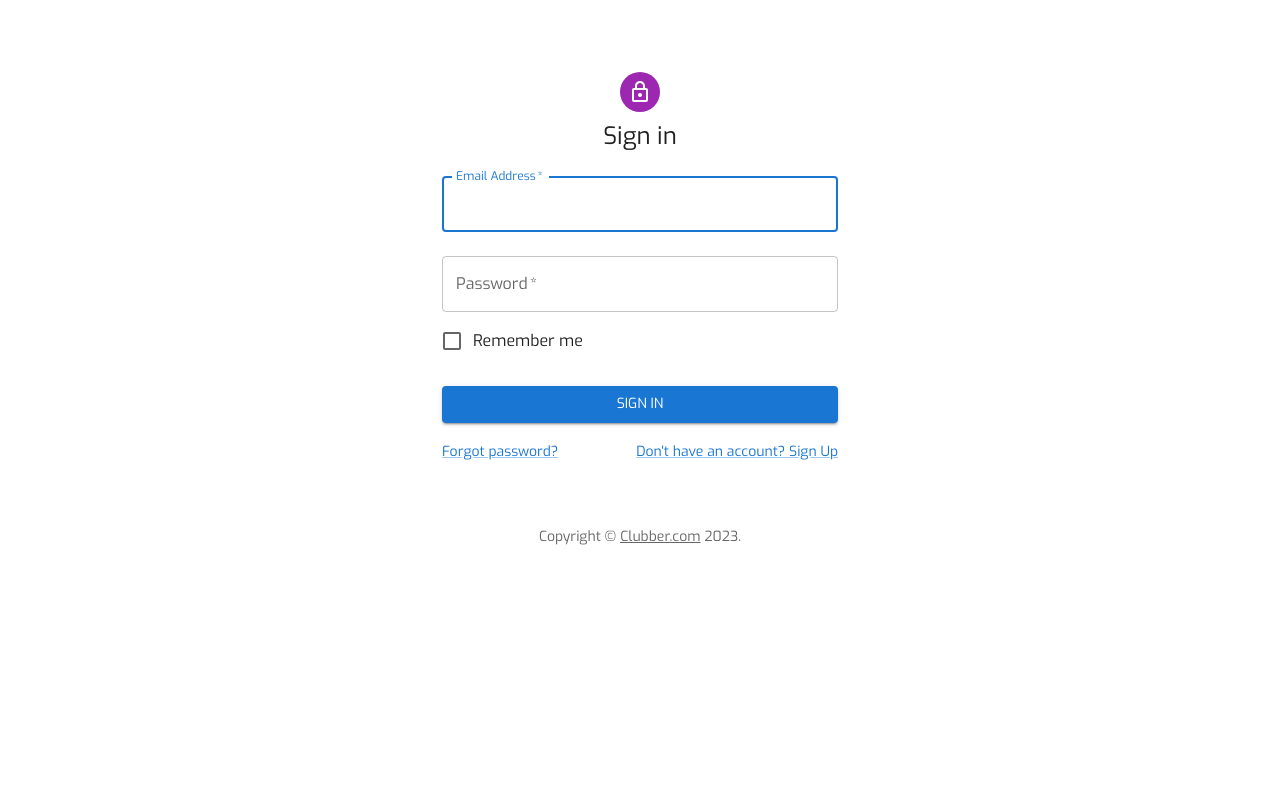
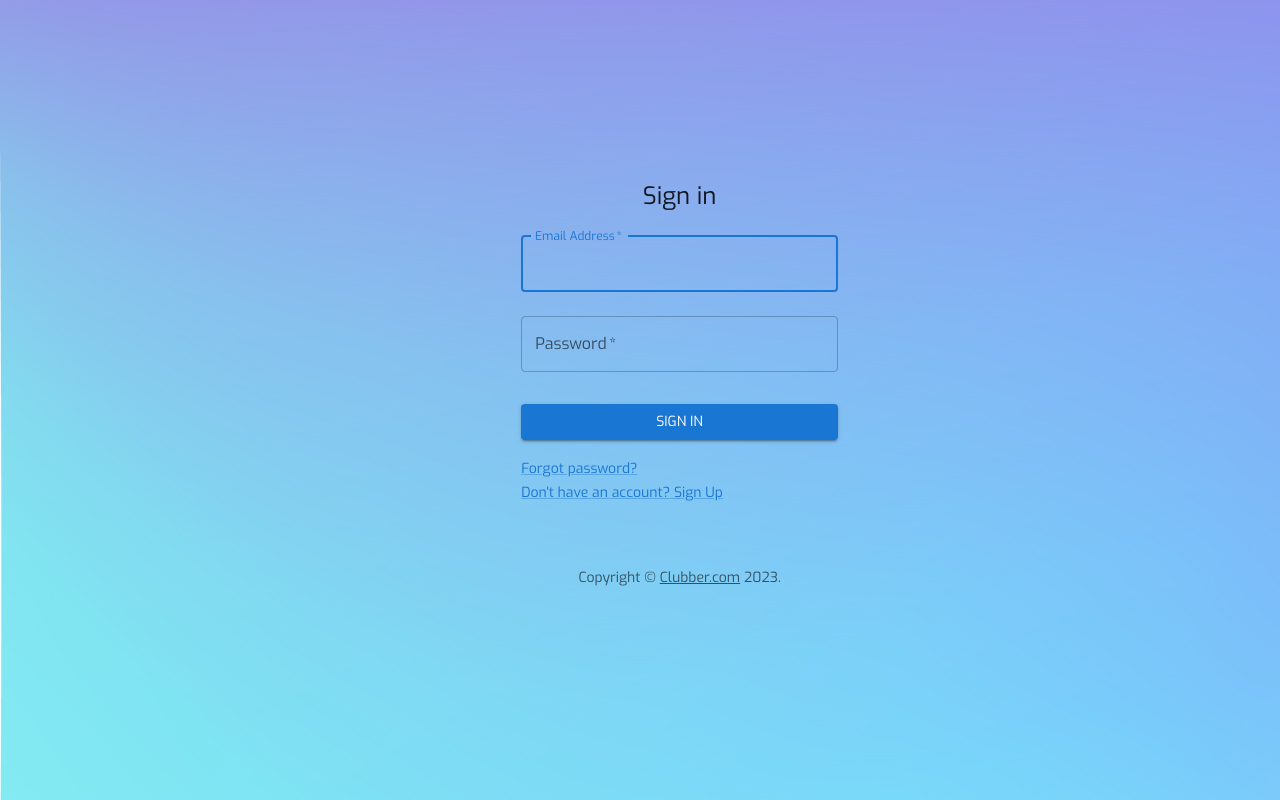
Before and after one commit to MrSurenK/Clubber, a React (Vite) app in the folder front-end/Clubber CRM/: page / in a window 1280 px wide. Built offline with nearby package versions, Linux system fonts and the light colour scheme.

Commit message:
Login page done

```diff
--- a/front-end/Clubber CRM/src/LoginSignUp/Login.jsx
+++ b/front-end/Clubber CRM/src/LoginSignUp/Login.jsx
@@ -3,15 +3,13 @@
 import Button from "@mui/material/Button";
 import CssBaseline from "@mui/material/CssBaseline";
 import TextField from "@mui/material/TextField";
-import FormControlLabel from "@mui/material/FormControlLabel";
-import Checkbox from "@mui/material/Checkbox";
 import Link from "@mui/material/Link";
 import Grid from "@mui/material/Grid";
 import Box from "@mui/material/Box";
-import LockOutlinedIcon from "@mui/icons-material/LockOutlined";
 import Typography from "@mui/material/Typography";
 import Container from "@mui/material/Container";
 import { createTheme, ThemeProvider } from "@mui/material/styles";
+import styles from "./styles.module.css";
 
 function Copyright(props) {
   return (
@@ -50,21 +48,31 @@
   };
 
   return (
+    <div className={styles.container}>
       <ThemeProvider theme={customTheme}>
-      <Container component="main" maxWidth="xs">
+        <Container component="main" maxWidth="xs" styles>
           <CssBaseline />
           <Box
             sx={{
-            marginTop: 8,
+              display: "flex",
+              flexDirection: "column",
+
+              alignItems: "flex-start",
+              justifyContent: "center", // Center vertically
+              height: "100vh", // Adjusted the height of the containe
+              paddingLeft: "20%", // Added left padding to move content to the left
+            }}
+          >
+            <Box
+              sx={{
+                marginTop: 0,
                 display: "flex",
                 flexDirection: "column",
                 alignItems: "center",
                 fontFamily: "Exo",
+                justifyContent: "center",
               }}
             >
-          <Avatar sx={{ m: 1, bgcolor: "secondary.main" }}>
-            <LockOutlinedIcon />
-          </Avatar>
               <Typography component="h1" variant="h5">
                 Sign in
               </Typography>
@@ -94,10 +102,6 @@
                   id="password"
                   autoComplete="current-password"
                 />
-            <FormControlLabel
-              control={<Checkbox value="remember" color="primary" />}
-              label="Remember me"
-            />
                 <Button
                   type="submit"
                   fullWidth
@@ -107,7 +111,7 @@
                   Sign In
                 </Button>
                 <Grid container>
-              <Grid item xs>
+                  <Grid item s>
                     <Link href="#" variant="body2">
                       Forgot password?
                     </Link>
@@ -118,10 +122,12 @@
                     </Link>
                   </Grid>
                 </Grid>
+                <Copyright sx={{ mt: 8, mb: 4 }} />
               </Box>
             </Box>
-        <Copyright sx={{ mt: 8, mb: 4 }} />
+          </Box>
         </Container>
       </ThemeProvider>
+    </div>
   );
 }
--- /dev/null
+++ b/front-end/Clubber CRM/src/LoginSignUp/styles.module.css
@@ -0,0 +1,7 @@
+.container {
+  height: 100vh;
+  background-image: url("../../assets/16.jpg");
+  /background-size: cover;
+  background-repeat: no-repeat;
+  margin: 0;
+}
```
Also changed, not shown: front-end/Clubber CRM/.eslintrc.cjs, front-end/Clubber CRM/assets/16.jpg (added). Lines whose indentation alone changed are shown as unchanged.
